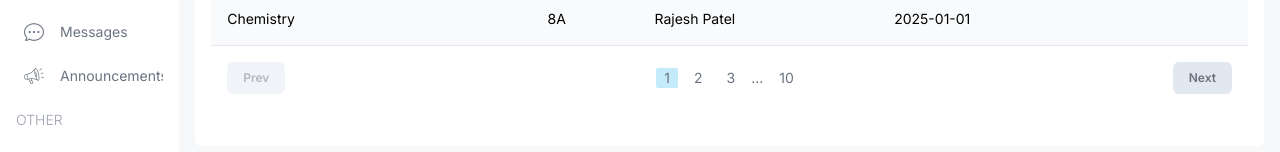
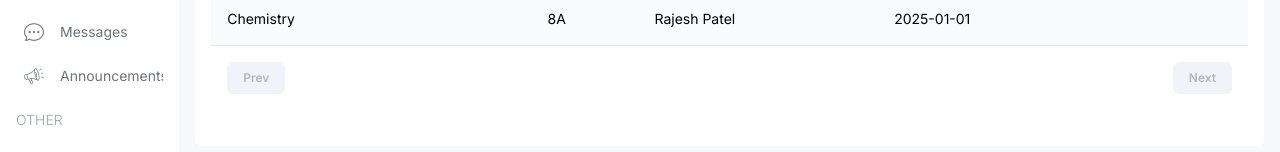
Before and after one commit to raviranjanmahto/nextjs-school-management, a Next.js app: page /list/exams in a window 1280 px wide. Shown: the part 638-790 px from the top of the page. Built offline with nearby package versions, Linux system fonts and the light colour scheme.

Commit message:
added teacherList page, pagination dynamic adn TableSeach

```diff
--- a/app/(dashboard)/list/teachers/page.tsx
+++ b/app/(dashboard)/list/teachers/page.tsx
@@ -6,18 +6,14 @@ import Link from "next/link";
 
 import TableSearch from "@/components/TableSearch";
 
-import { role, teachersData } from "@/lib/data";
+import { role } from "@/lib/data";
+import { Class, Prisma, Subject, Teacher } from "@prisma/client";
+import { prisma } from "@/lib/prisma";
+import { ITEMS_PER_PAGE } from "@/lib/settings";
 
-type Teacher = {
-  id: number;
-  teacherId: string;
-  name: string;
-  email?: string;
-  photo: string;
-  phone: string;
-  subjects: string[];
-  classes: string[];
-  address: string;
+type TeacherList = Teacher & {
+  subjects: Subject[];
+  classes: Class[];
 };
 
 const columns = [
@@ -56,15 +52,14 @@ const columns = [
   },
 ];
 
-const TeacherListPage = () => {
-  const renderRow = (item: Teacher) => (
+const renderRow = (item: TeacherList) => (
   <tr
     key={item.id}
     className="border-b border-gray-200 even:bg-slate-50 text-sm hover:bg-mahtoPurpleLight"
   >
     <td className="flex items-center gap-4 p-4">
       <Image
-          src={item.photo}
+        src={item.img || "/avatar.png"}
         alt=""
         width={40}
         height={40}
@@ -75,9 +70,13 @@ const TeacherListPage = () => {
         <p className="text-xs text-gray-500">{item?.email}</p>
       </div>
     </td>
-      <td className="hidden md:table-cell">{item.teacherId}</td>
-      <td className="hidden md:table-cell">{item.subjects.join(", ")}</td>
-      <td className="hidden md:table-cell">{item.classes.join(",")}</td>
+    <td className="hidden md:table-cell">{item.username}</td>
+    <td className="hidden md:table-cell">
+      {item.subjects.map(subject => subject.name).join(", ")}
+    </td>
+    <td className="hidden md:table-cell">
+      {item.classes.map(classItem => classItem.name).join(", ")}
+    </td>
     <td className="hidden md:table-cell">{item.phone}</td>
     <td className="hidden md:table-cell">{item.address}</td>
     <td>
@@ -88,15 +87,67 @@ const TeacherListPage = () => {
           </button>
         </Link>
         {role === "admin" && (
-            // <button className="w-7 h-7 flex items-center justify-center rounded-full bg-mahtoPurple">
-            //   <Image src="/delete.png" alt="" width={16} height={16} />
-            // </button>
           <FormModal table="teacher" type="delete" id={item.id} />
         )}
       </div>
     </td>
   </tr>
 );
+
+const TeacherListPage = async ({
+  searchParams,
+}: {
+  searchParams: { [key: string]: string | undefined };
+}) => {
+  const { page, ...queryParams } = searchParams;
+  const currentPage = page && /^\d+$/.test(page) ? parseInt(page, 10) : 1;
+
+  // URL PARAMS CONDITION
+  const query: Prisma.TeacherWhereInput = {};
+
+  if (queryParams) {
+    for (const [key, value] of Object.entries(queryParams)) {
+      if (value !== undefined) {
+        switch (key) {
+          case "classId":
+            query.lessons = {
+              some: {
+                classId: parseInt(value),
+              },
+            };
+            break;
+          case "search":
+            query.name = {
+              contains: value,
+              mode: "insensitive",
+            };
+            break;
+          default:
+            break;
+        }
+      }
+    }
+  }
+
+  const [data, count] = await prisma.$transaction([
+    prisma.teacher.findMany({
+      where: query,
+      include: {
+        subjects: true,
+        classes: true,
+      },
+      take: ITEMS_PER_PAGE,
+      skip:
+        Math.max(0, Math.min(currentPage - 1, Number.MAX_SAFE_INTEGER)) *
+        ITEMS_PER_PAGE, // Ensuring skip value stays within safe integer limits
+    }),
+    prisma.teacher.count({ where: query }),
+  ]);
+
+  const totalPages = Math.ceil(count / ITEMS_PER_PAGE);
+
+  // Ensure currentPage is within valid range
+  const validPage = Math.max(1, Math.min(currentPage, totalPages));
 
   return (
     <div className="bg-white p-4 rounded-md flex-1 m-4 mt-0">
@@ -112,21 +163,16 @@ const TeacherListPage = () => {
             <button className="w-8 h-8 flex items-center justify-center rounded-full bg-mahtoYellow">
               <Image src="/sort.png" alt="" width={14} height={14} />
             </button>
-            {role === "admin" && (
-              // <button className="w-8 h-8 flex items-center justify-center rounded-full bg-mahtoYellow">
-              //   <Image src="/plus.png" alt="" width={14} height={14} />
-              // </button>
-              <FormModal table="teacher" type="create" />
-            )}
+            {role === "admin" && <FormModal table="teacher" type="create" />}
           </div>
         </div>
       </div>
 
       {/* LIST */}
-      <Table columns={columns} renderRow={renderRow} data={teachersData} />
+      <Table columns={columns} renderRow={renderRow} data={data} />
 
       {/* PAGINATION */}
-      <Pagination />
+      <Pagination page={validPage} count={count} />
     </div>
   );
 };
--- a/components/Pagination.tsx
+++ b/components/Pagination.tsx
@@ -1,20 +1,49 @@
-const Pagination = () => {
+"use client";
+
+import { useRouter } from "next/navigation";
+import { ITEMS_PER_PAGE } from "@/lib/settings";
+
+const Pagination = ({ page, count }: { page: number; count: number }) => {
+  const router = useRouter();
+
+  const hasPrevPage = page > 1;
+  const totalPages = Math.ceil(count / ITEMS_PER_PAGE);
+  const hasNextPage = page < totalPages;
+
+  const changePage = (page: number) => {
+    const params = new URLSearchParams(window.location.search);
+    params.set("page", page.toString());
+    router.push(`${window.location.pathname}?${params}`);
+  };
+
   return (
     <div className="p-4 flex items-center justify-between text-gray-500">
       <button
-        disabled
+        onClick={() => changePage(page - 1)}
+        disabled={!hasPrevPage}
         className="py-2 px-4 rounded-md bg-slate-200 text-xs font-semibold disabled:opacity-50 disabled:cursor-not-allowed"
       >
         Prev
       </button>
       <div className="flex items-center gap-2 text-sm">
-        <button className="px-2 rounded-sm bg-mahtoSky">1</button>
-        <button className="px-2 rounded-sm ">2</button>
-        <button className="px-2 rounded-sm ">3</button>
-        ...
-        <button className="px-2 rounded-sm ">10</button>
+        {Array.from({ length: totalPages }, (_, index) => (
+          <button
+            key={index}
+            className={`px-2 rounded-sm ${
+              index + 1 === page ? "bg-mahtoSky" : ""
+            }`}
+            onClick={() => changePage(index + 1)}
+            disabled={index + 1 === page}
+          >
+            {index + 1}
+          </button>
+        ))}
       </div>
-      <button className="py-2 px-4 rounded-md bg-slate-200 text-xs font-semibold disabled:opacity-50 disabled:cursor-not-allowed">
+      <button
+        onClick={() => changePage(page + 1)}
+        disabled={!hasNextPage}
+        className="py-2 px-4 rounded-md bg-slate-200 text-xs font-semibold disabled:opacity-50 disabled:cursor-not-allowed"
+      >
         Next
       </button>
     </div>
--- a/components/TableSearch.tsx
+++ b/components/TableSearch.tsx
@@ -1,8 +1,25 @@
+"use client";
+
 import Image from "next/image";
+import { useRouter } from "next/navigation";
+import React from "react";
 
 const TableSearch = ({ isNavbar = false }: { isNavbar?: boolean }) => {
+  const router = useRouter();
+
+  const handleSubmit = (e: React.FormEvent<HTMLFormElement>) => {
+    e.preventDefault();
+
+    const value = (e.currentTarget[0] as HTMLInputElement).value;
+
+    const params = new URLSearchParams(window.location.search);
+    params.set("search", value);
+    router.push(`${window.location.pathname}?${params}`);
+  };
+
   return (
-    <div
+    <form
+      onSubmit={handleSubmit}
       className={`w-full flex items-center gap-2 text-xs rounded-full ring-[1.5px] ring-gray-300 px-2 ${
         isNavbar ? "hidden sm:flex" : ""
       }`}
@@ -13,7 +30,7 @@ const TableSearch = ({ isNavbar = false }: { isNavbar?: boolean }) => {
         placeholder="Search..."
         className="w-full p-2 bg-transparent outline-none"
       />
-    </div>
+    </form>
   );
 };
 
--- /dev/null
+++ b/lib/settings.ts
@@ -0,0 +1 @@
+export const ITEMS_PER_PAGE = 10;
```
Also changed, not shown: package.json (+8 -2 lines). Lines whose indentation alone changed are shown as unchanged.
